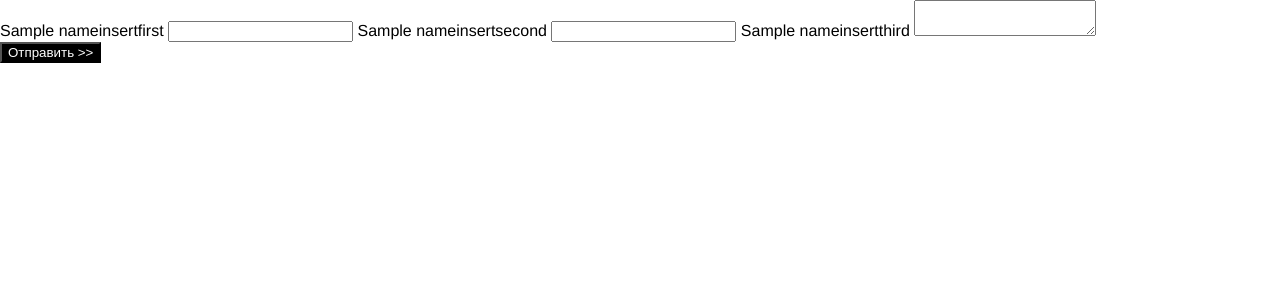
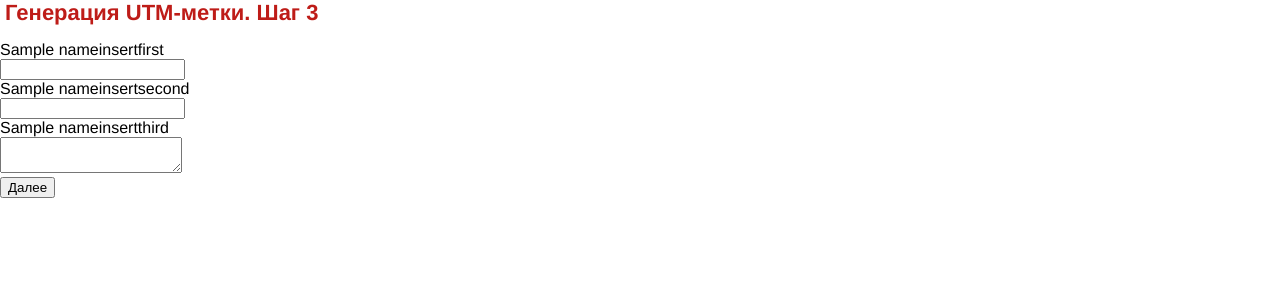
Before and after one commit to razumovr/deliveryclub, a Django app: template Utmmetka/templates/hr/pagenext.html in a window 1280 px wide. Shown: the part 80-380 px from the top of the page. Run offline with Django 3.2, Linux system fonts and the light colour scheme; the template is opened without the code that fills it: most values are stand-ins (such as "Sample title", 1, 10 or a date in 2020); form fields are guessed from the names that the template uses; some libraries are stand-ins or nearby versions.

Commit message:
Second and third screen UTM

```diff
--- a/Utmmetka/templates/hr/pagenext.html
+++ b/Utmmetka/templates/hr/pagenext.html
@@ -2,58 +2,48 @@
 
 
 {% block content %}
-    <form action="https://deliveryclub.herokuapp.com/utmgenerator/hr/add/utmupdate" id="personForm" name="form77738328" role="form"  method="POST"  data-formactiontype="2" data-inputbox=".t-input-group">
 
-	  			        	            	                <input type="hidden" name="formservices[]" value="1be168af8a85a264fd9ec3577b14281e" class="js-formaction-services">
-
-
-            <div class="js-successbox t-form__successbox t-text t-text_md" style="display:none;"></div>
-
-            <div class="t-form__inputsbox">
-
-
-            <div class="t-input-group t-input-group_nm" data-input-lid="1494858943227">
-                              <div class="t-input-block" style="position: relative; overflow: hidden;">
-
-
+<style>
+    h2 {
+        margin: 0 0 15px 5px;
+        color: #be1c18;
+        font-size: 22px;
+    }
+</style>
+<div class="container">
+    <h2>Генерация UTM-метки. Шаг 3</h2>
+    <form action="https://deliveryclub.herokuapp.com/utmgenerator/hr/add/utmupdate" id="personForm"
+          role="form" method="POST">
         {% csrf_token %}
 
+        <div class="group">
+            <div class="group__single">
                 {{ nameinsertfirst }}
+            </div>
+            <div class="group__single">
                 {{ form.utm_campaign }}
-
+            </div>
+        </div>
+        <div class="group">
+            <div class="group__single">
                 {{ nameinsertsecond }}
+            </div>
+            <div class="group__single">
                 {{ form.utm_term }}
-
+            </div>
+        </div>
+        <div class="group">
+            <div class="group__single">
                 {{ nameinsertthird }}
+            </div>
+            <div class="group__single">
                 {{ form.utm_content }}
-
-
-                    <div class="t-input-error"></div>
             </div>
-      </div
-
-
-
-
-
-
+        </div>
+        <div class="buttons-group">
+            <button type="submit" class="next">Далее</button>
+        </div>
+    </form>
 </div>
 
-
-
-
-
-         <div class="t-form__submit">
-                    <button type="submit" class="t-submit" style="color:#ffffff;background-color:#000000;">Отправить &gt;&gt;</button>
-                </div>
-
-            </div>
-
-
-
-
-
-
-</form>
-
 {% endblock %}
```
Also changed, not shown: Utmmetka/templates/hr/person_form.html (+16 -0 lines), Utmmetka/templates/hr/person_form_test.html (+15 -0 lines), Utmmetka/templates/hr/urlname.html (+10 -5 lines). Lines whose indentation alone changed are shown as unchanged.
